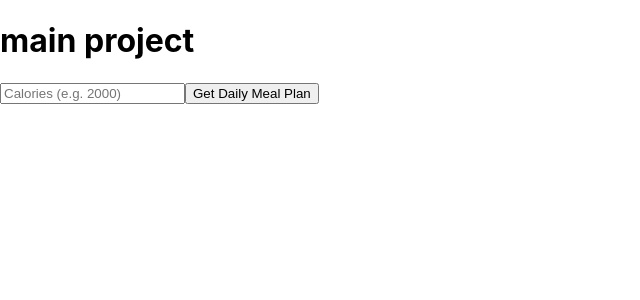
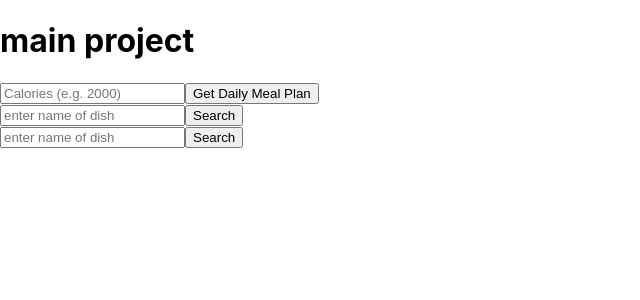
Before and after one commit to leenahiq/what-s-Cookin, a React (Create React App) app: page / in a window 1280 px wide. Shown: the top 300 px of the page, without its empty margins (0-640 px from the left). Built offline with nearby package versions, Linux system fonts and the light colour scheme.

Commit message:
added recipe search bar by query and ingredient

```diff
--- a/src/App.js
+++ b/src/App.js
@@ -1,11 +1,15 @@
 import "./App.css";
 import Getapi from "./pages/api/Final";
+import Ingredient from "./pages/ingredient";
+import Recipe from "./pages/recipe";
 
 function App() {
   return (
     <div className="App">
       <h1>main project</h1>
       <Getapi />
+      <Recipe />
+      <Ingredient />
     </div>
   );
 }
--- a/src/pages/ingredient.jsx
+++ b/src/pages/ingredient.jsx
@@ -0,0 +1,40 @@
+import { useState } from "react";
+
+const Ingredient = () => {
+  const [query, setQuery] = useState();
+  const [recipeByIng, setRecipeByIng] = useState([]);
+  const fetchRecipe = async () => {
+    let res = await fetch(`${process.env.REACT_APP_INGREDIENT}${query}`);
+    let data = await res.json();
+    console.log(data);
+    setRecipeByIng(data);
+  };
+
+  const changeHandler = (e) => {
+    e.preventDefault();
+    fetchRecipe();
+  };
+
+  return (
+    <div>
+      <form onSubmit={changeHandler}>
+        <input
+          type="text"
+          placeholder="enter name of dish"
+          onChange={(e) => setQuery(e.target.value)}
+        />
+        <button type="submit">Search</button>
+      </form>
+
+      {recipeByIng.map((recipe) => (
+        <div key={recipe.id}>
+          <p>{recipe.title}</p>
+          <img src={recipe.image} alt="images" />
+          <p>{recipe.missedIngredient}</p>
+        </div>
+      ))}
+    </div>
+  );
+};
+
+export default Ingredient;
--- a/src/pages/recipe.jsx
+++ b/src/pages/recipe.jsx
@@ -0,0 +1,39 @@
+import { useState } from "react";
+
+const Recipe = () => {
+  const [query, setQuery] = useState();
+  const [recipe, setRecipe] = useState([]);
+  const fetchRecipe = async () => {
+    let res = await fetch(`${process.env.REACT_APP_RECIPE}${query}`);
+    let data = await res.json();
+    console.log(data);
+    setRecipe(data.results);
+  };
+
+  const changeHandler = (e) => {
+    e.preventDefault();
+    fetchRecipe();
+  };
+
+  return (
+    <div>
+      <form onSubmit={changeHandler}>
+        <input
+          type="text"
+          placeholder="enter name of dish"
+          onChange={(e) => setQuery(e.target.value)}
+        />
+        <button type="submit">Search</button>
+      </form>
+
+      {recipe.map((recipe) => (
+        <div key={recipe.id}>
+          <p>{recipe.title}</p>
+          <img src={recipe.image} alt="images" />
+        </div>
+      ))}
+    </div>
+  );
+};
+
+export default Recipe;
```
Also changed, not shown: 1 other file (tests, documents, lock files or other folders).
